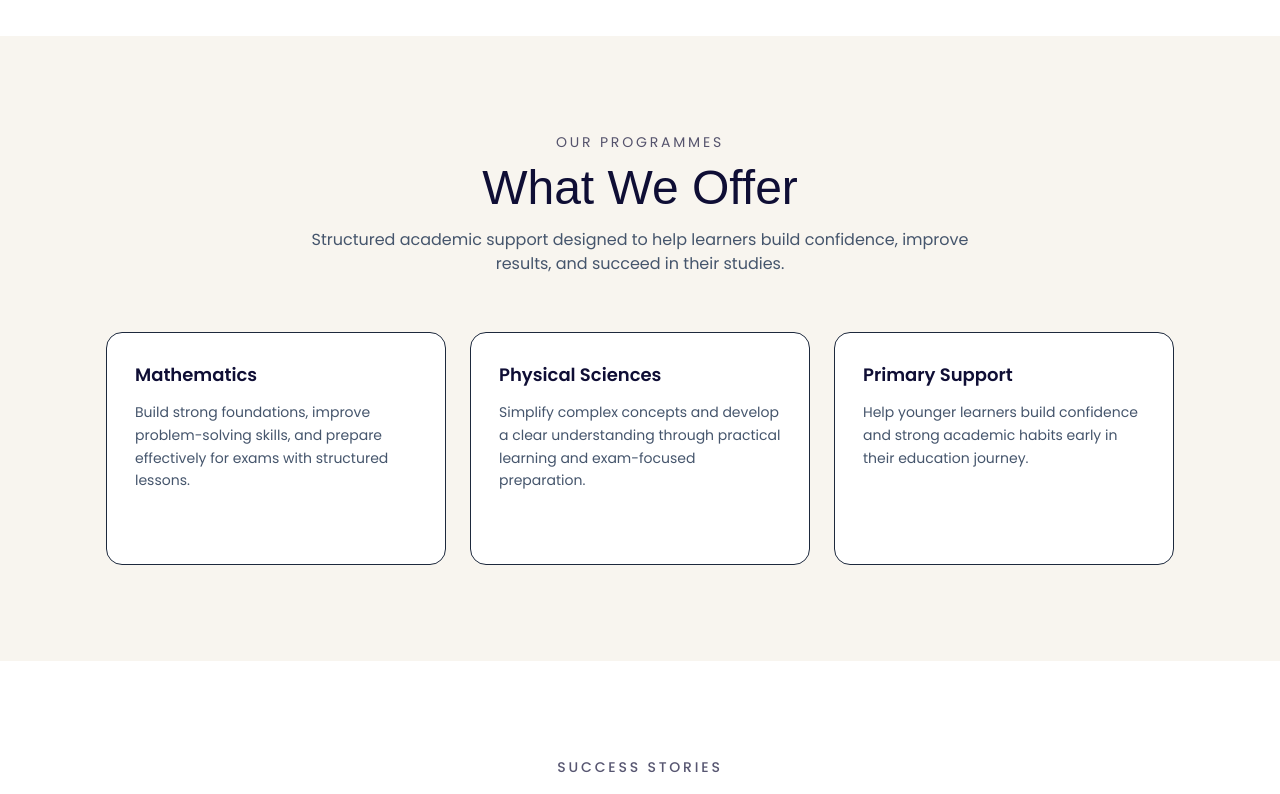
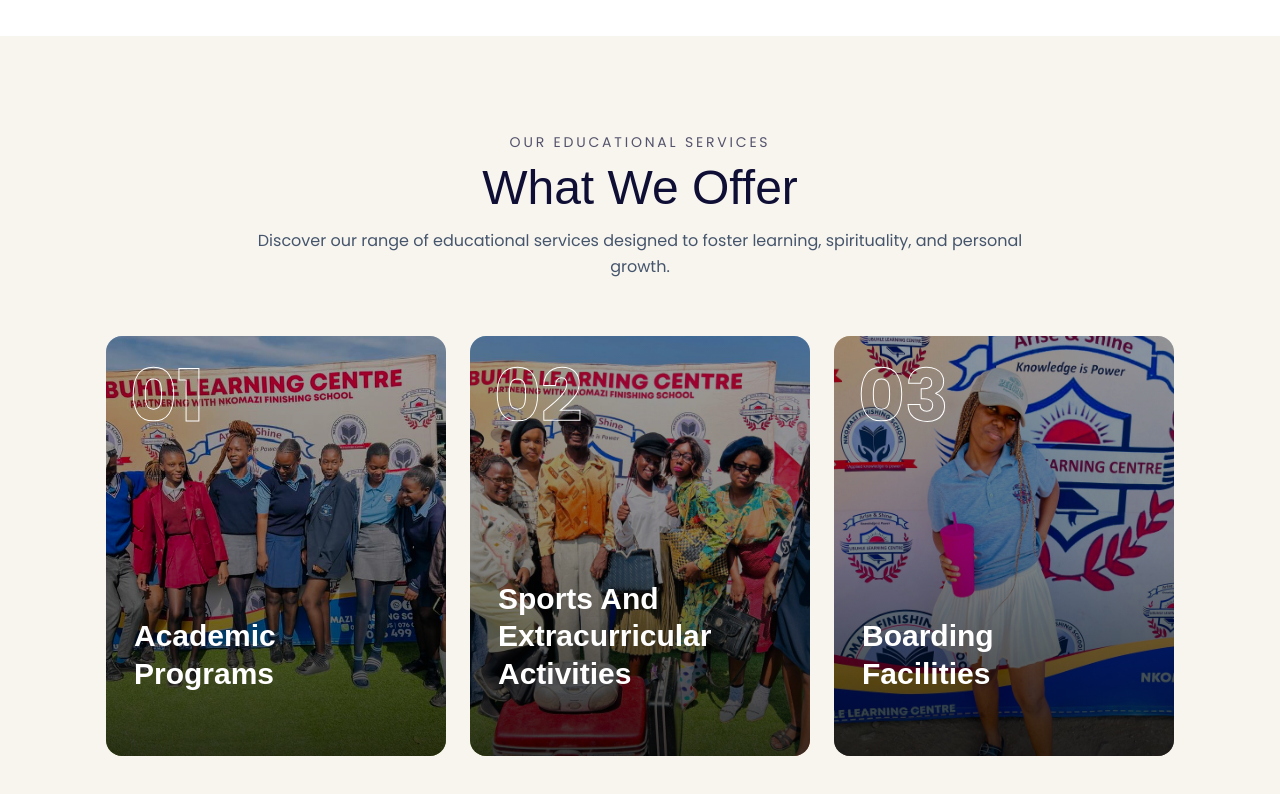
Before and after one commit to IsmaelDlamini/buhle, a React (Vite) app: page / in a window 1280 px wide. Shown: the part 1400-2194 px from the top of the page. Built offline with nearby package versions, Linux system fonts and the light colour scheme; a web font is replaced by a local one.

Commit message:
changed what we offer section

```diff
--- a/src/App.css
+++ b/src/App.css
@@ -12,6 +12,21 @@
   --color-button-hover: #9DCAEB;
 }
 
+
+.stroke-white\/40 {
+  -webkit-text-stroke: 1px rgba(255,255,255,0.4);
+}
+.stroke-white\/70 {
+  -webkit-text-stroke: 1px rgba(255,255,255,0.7);
+}
+
+.stroke-white-40 {
+  -webkit-text-stroke: 1px rgb(255, 255, 255);
+}
+
+.stroke-white-70 {
+  -webkit-text-stroke: 1px rgba(255, 255, 255, 0.944);
+}
 
 .poppins-thin {
   font-family: "Poppins", sans-serif;
--- a/src/pages/Home.jsx
+++ b/src/pages/Home.jsx
@@ -8,6 +8,11 @@ import { Link } from 'react-router-dom'
 import whoImg from '../assets/hero-2.jpg'
 import { useState, useEffect } from 'react'
 import cert_image from "../assets/cert-image.jpg";
+import hero1 from '../assets/hero-1.jpg'
+import hero2 from '../assets/hero-2.jpg'
+import hero3 from '../assets/hero-3.jpg'
+import hero4 from '../assets/hero-4.jpg'
+import hero5 from '../assets/hero-5.jpg'
 
 export default function Home(){
 
@@ -220,82 +225,76 @@ const [currentStoryIndex, setCurrentStoryIndex] = useState(0);
 
 
 
- <section className="py-24 bg-grey">
+<section className="py-24 bg-grey">
   <div className="container mx-auto px-4">
-
     {/* Heading */}
-    <div className="text-center max-w-2xl mx-auto">
+    <div className="text-center max-w-3xl mx-auto">
       <p className="font-poppins text-sm uppercase tracking-[0.2em] text-secondary/70">
-        Our Programmes
+        Our Educational Services
       </p>
 
       <h2 className="mt-3 font-zuume text-4xl md:text-5xl text-secondary">
         What We Offer
       </h2>
 
-      <p className="mt-4 text-slate-600 font-poppins text-sm md:text-base">
-        Structured academic support designed to help learners build confidence,
-        improve results, and succeed in their studies.
+      <p className="mt-4 text-slate-600 font-poppins text-sm md:text-base leading-relaxed">
+        Discover our range of educational services designed to foster learning,
+        spirituality, and personal growth.
       </p>
     </div>
 
     {/* Cards */}
-    <div className="grid gap-6 mt-14 md:grid-cols-3">
+    <div className="grid gap-6 mt-14 sm:grid-cols-2 lg:grid-cols-3">
+      {[
+        {
+          number: "01",
+          title: "Academic Programs",
+          image: hero2,
+        },
+        {
+          number: "02",
+          title: "Sports And Extracurricular Activities",
+          image: hero1,
+        },
+        {
+          number: "03",
+          title: "Boarding Facilities",
+          image: hero4,
+        }
+      ].map((card, i) => (
+        <div
+          key={i}
+          className="group relative h-[420px] overflow-hidden rounded-2xl"
+        >
+          {/* Background image */}
+          <img
+            src={card.image}
+            alt={card.title}
+            className="absolute inset-0 h-full w-full object-cover transition-all duration-500 ease-out group-hover:scale-110"
+          />
 
-      {/* Card 1 */}
-      <div className="group relative overflow-hidden rounded-2xl border border-border bg-white p-7 transition duration-300 hover:shadow-xl hover:-translate-y-1">
-        <div className="absolute inset-0 bg-gradient-to-b from-transparent to-secondary/5 opacity-0 group-hover:opacity-100 transition" />
+          {/* Overlay */}
+          <div className="absolute inset-0 bg-black/35 transition-all duration-500 ease-out group-hover:bg-black/50" />
 
-        <h3 className="font-poppins text-lg font-semibold text-secondary">
-          Mathematics
-        </h3>
+          {/* Optional subtle gradient for better text readability */}
+          <div className="absolute inset-0 bg-gradient-to-t from-black/65 via-black/15 to-transparent" />
 
-        <p className="mt-3 text-sm text-slate-600 leading-relaxed">
-          Build strong foundations, improve problem-solving skills, and prepare
-          effectively for exams with structured lessons.
-        </p>
+          {/* Content */}
+          <div className="relative flex h-full flex-col justify-end p-6 md:p-7">
+            <span className="absolute left-6 top-6 text-5xl font-bold text-transparent transition-all duration-500 ease-out stroke-white-40 group-hover:stroke-white-70 md:text-7xl">
+              {card.number}
+            </span>
 
-        <div className="mt-6 text-sm font-medium text-secondary opacity-0 group-hover:opacity-100 transition">
-          Learn more →
+            <h3 className="max-w-[220px] font-zuume text-3xl font-semibold leading-tight text-white">
+              {card.title}
+            </h3>
+
+            <div className="mt-4 translate-y-2 text-sm font-medium text-white/90 opacity-0 transition-all duration-500 ease-out group-hover:translate-y-0 group-hover:opacity-100">
+              Learn more →
+            </div>
+          </div>
         </div>
-      </div>
-
-      {/* Card 2 */}
-      <div className="group relative overflow-hidden rounded-2xl border border-border bg-white p-7 transition duration-300 hover:shadow-xl hover:-translate-y-1">
-        <div className="absolute inset-0 bg-gradient-to-b from-transparent to-secondary/5 opacity-0 group-hover:opacity-100 transition" />
-
-        <h3 className="font-poppins text-lg font-semibold text-secondary">
-          Physical Sciences
-        </h3>
-
-        <p className="mt-3 text-sm text-slate-600 leading-relaxed">
-          Simplify complex concepts and develop a clear understanding through
-          practical learning and exam-focused preparation.
-        </p>
-
-        <div className="mt-6 text-sm font-medium text-secondary opacity-0 group-hover:opacity-100 transition">
-          Learn more →
-        </div>
-      </div>
-
-      {/* Card 3 */}
-      <div className="group relative overflow-hidden rounded-2xl border border-border bg-white p-7 transition duration-300 hover:shadow-xl hover:-translate-y-1">
-        <div className="absolute inset-0 bg-gradient-to-b from-transparent to-secondary/5 opacity-0 group-hover:opacity-100 transition" />
-
-        <h3 className="font-poppins text-lg font-semibold text-secondary">
-          Primary Support
-        </h3>
-
-        <p className="mt-3 text-sm text-slate-600 leading-relaxed">
-          Help younger learners build confidence and strong academic habits
-          early in their education journey.
-        </p>
-
-        <div className="mt-6 text-sm font-medium text-secondary opacity-0 group-hover:opacity-100 transition">
-          Learn more →
-        </div>
-      </div>
-
+      ))}
     </div>
   </div>
 </section>
```
